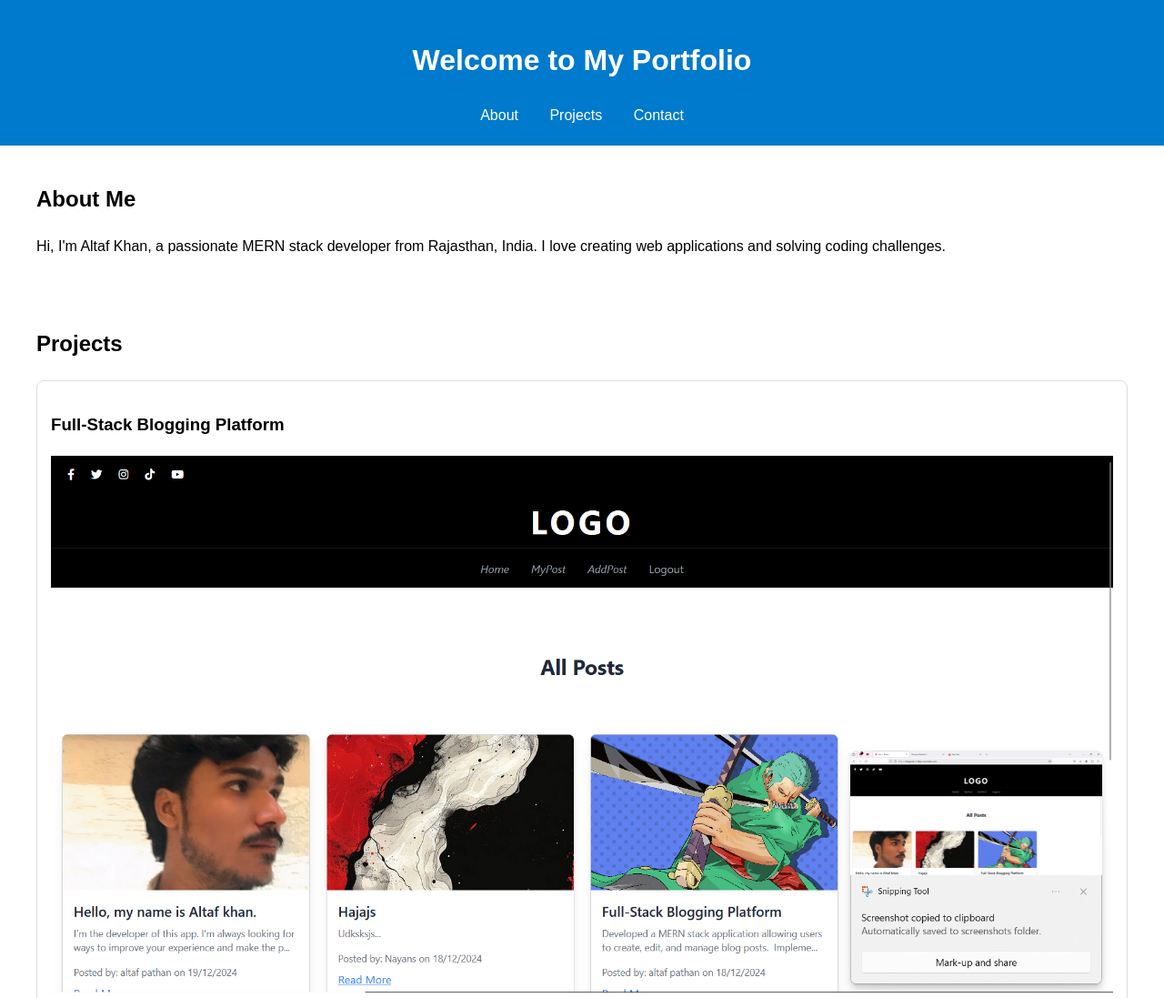
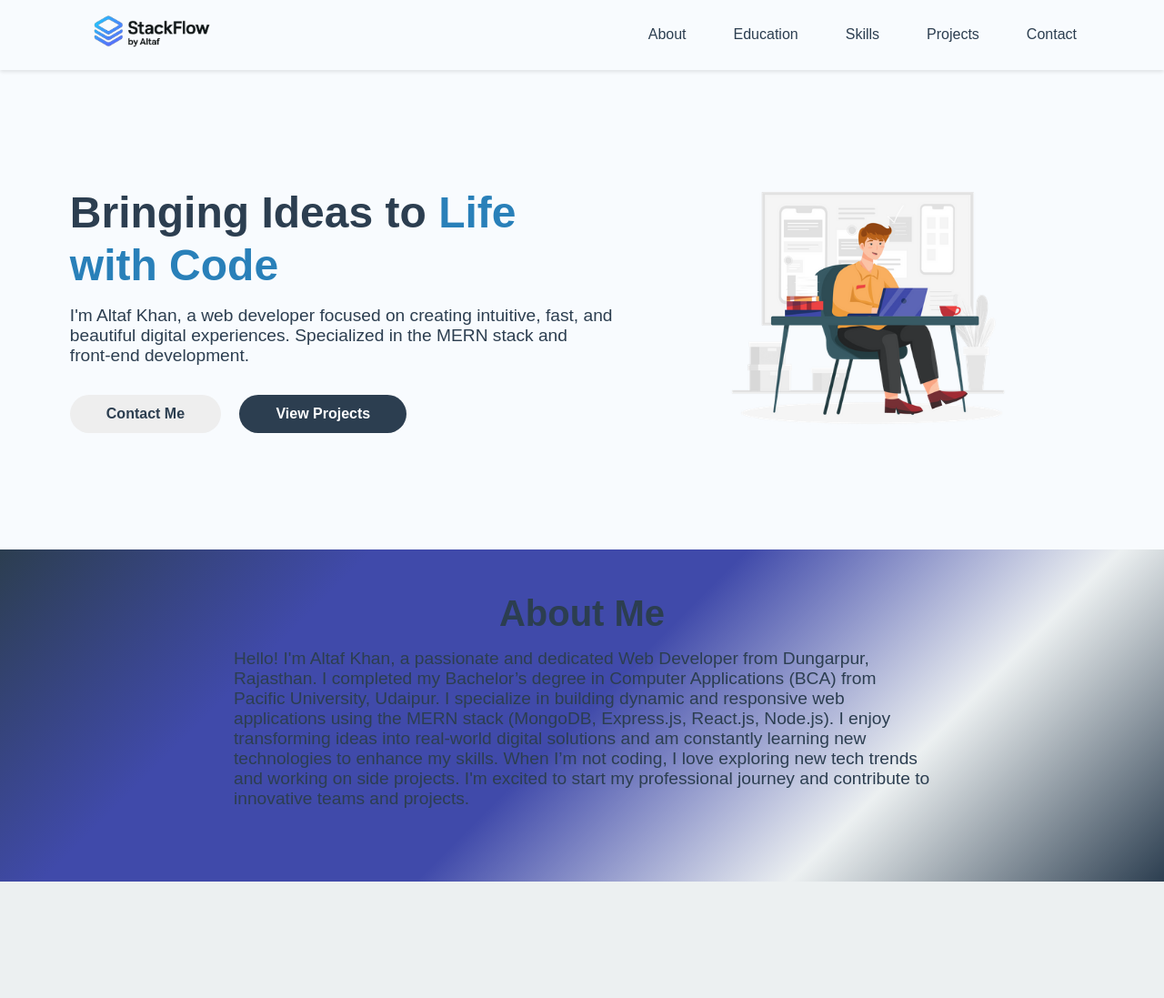
Before and after one commit to Altaf1k1P/portfolio, a plain HTML site: page index.html in a window 1280 px wide. Shown: the top 1097 px of the page at 91% size. After the commit the page ends 969 px from the top, so only its background shows below. Drawn offline with Linux system fonts and the light colour scheme.

Commit message:
add about and hero section

```diff
--- a/index.html
+++ b/index.html
@@ -3,123 +3,65 @@
 <head>
   <meta charset="UTF-8">
   <meta name="viewport" content="width=device-width, initial-scale=1.0">
-  <title>Personal Portfolio</title>
-  <style>
-    body {
-      font-family: Arial, sans-serif;
-      line-height: 1.6;
-      margin: 0;
-      padding: 0;
-    }
-    header {
-      background: #007acc;
-      color: #fff;
-      padding: 20px 0;
-      text-align: center;
-    }
-    nav a {
-      color: #fff;
-      text-decoration: none;
-      margin: 0 15px;
-    }
-    section {
-      padding: 20px;
-    }
-    .container {
-      max-width: 1200px;
-      margin: 0 auto;
-    }
-    .projects article {
-      border: 1px solid #ddd;
-      padding: 15px;
-      margin: 15px 0;
-      border-radius: 8px;
-    }
-    footer {
-      background: #333;
-      color: #fff;
-      text-align: center;
-      padding: 10px 0;
-    }
-  </style>
+  <title>Altaf Khan | Portfolio</title> <!-- You forgot the title, I added one -->
+  <link rel="stylesheet" href="style.css"> <!-- External CSS linked -->
 </head>
 <body>
 
-  <!-- Header -->
-  <header>
-    <h1>Welcome to My Portfolio</h1>
-    <nav>
-      <a href="#about">About</a>
-      <a href="#projects">Projects</a>
-      <a href="#contact">Contact</a>
-    </nav>
-  </header>
+  <!-- Navigation Bar -->
+  <nav>
+    <div class="container">
+      <a href="#" class="navbar-brand">
+        <img src="img/logo.PNG" alt="Logo" class="logo">
+      </a>
+      <div class="navbar-list">
+        <ul class="navbar-nav">
+          <li class="nav-item"><a href="#about">About</a></li>
+          <li class="nav-item"><a href="#education">Education</a></li>
+          <li class="nav-item"><a href="#skill">Skills</a></li>
+          <li class="nav-item"><a href="#project">Projects</a></li>
+          <li class="nav-item"><a href="#contact">Contact</a></li>
+        </ul>
+      </div>
+    </div>
+  </nav>
 
-  <!-- About Section -->
+  <!-- Main Content -->
   <main>
-    <section id="about">
-      <div class="container">
-        <h2>About Me</h2>
-        <p>
-          Hi, I'm Altaf Khan, a passionate MERN stack developer from Rajasthan, India. I love creating web applications and solving coding challenges.
+    <!-- Hero Section -->
+    <section class="hero-section">
+      <div class="hero-content">
+        <h1 class="hero-title">
+          Bringing Ideas to <span id="code">Life with Code</span>
+        </h1>
+        <p class="hero-description">
+          I'm Altaf Khan, a web developer focused on creating
+          intuitive, fast, and beautiful digital experiences.
+          Specialized in the MERN stack and front-end development.
         </p>
+        <a href="#contact" class="btn btn-secondary">Contact Me</a>
+        <a href="#project" class="btn">View Projects</a>
+      </div>
+      <div class="hero-banner">
+        <img src="img/hero-banner.webp" alt="Hero Banner"> <!-- Hero image -->
       </div>
     </section>
 
-    <!-- Projects Section -->
-    <section id="projects" class="projects">
+    <!-- About Section -->
+    <section class="about-section" id="about">
       <div class="container">
-        <h2>Projects</h2>
-
-        <!-- Project 1 -->
-        <article>
-          <h3>Full-Stack Blogging Platform</h3>
-          <picture>
-            <source srcset="/img/Screenshot 2024-12-31 170924.png" type="image/webp">
-            <img src="/img/Screenshot 2024-12-31 170924.png" alt="Screenshot of Todo App" width="100%">
-          </picture>
-          <p>Developed a MERN stack application allowing users to create, edit, and manage blog posts.
-
-            Implemented authentication using JWT for secure login.
-
-            Utilized Redux for state management and React Router for navigation.
-
-            Integrated MongoDB for database management.
-
-            Used Cloudinary and Multer for image uploads.
-
-            Styled the frontend using Tailwind CSS for clean and responsive UI</p>
-        </article>
-
-        <!-- Project 2 -->
-        <article>
-          <h3>todo App</h3>
-          <picture>
-            <source srcset="todo-app.webp" type="image/webp">
-            <img src="todo-app.jpg" alt="Screenshot of todo App" width="100%">
-          </picture>
-          <p>A simple and responsive todo list application to manage tasks efficiently.</p>
-        </article>
-      </div>
-    </section>
-
-    <!-- Contact Section -->
-    <section id="contact">
-      <div class="container">
-        <h2>Contact Me</h2>
-        <details>
-          <summary>Click to reveal contact details</summary>
-          <p>Email: altaf@example.com</p>
-          <p>Phone: +91-123-456-7890</p>
-        </details>
+        <h2 class="section-title">About Me</h2>
+        <p class="section-description">
+          Hello! I'm Altaf Khan, a passionate and dedicated Web Developer from Dungarpur, Rajasthan.
+          I completed my Bachelor’s degree in Computer Applications (BCA) from Pacific University, Udaipur.
+          I specialize in building dynamic and responsive web applications using the MERN stack (MongoDB, Express.js, React.js, Node.js).
+          I enjoy transforming ideas into real-world digital solutions and am constantly learning new technologies to enhance my skills.
+          When I’m not coding, I love exploring new tech trends and working on side projects.
+          I'm excited to start my professional journey and contribute to innovative teams and projects.
+        </p>
       </div>
     </section>
   </main>
 
-  <!-- Footer -->
-  <footer>
-    <p>© 2024 Altaf Khan. All rights reserved.</p>
-  </footer>
-
 </body>
 </html>
--- /dev/null
+++ b/style.css
@@ -0,0 +1,189 @@
+:root {
+    /* Theme Colors */
+    --light-mode-color: #2C3E50;
+    --primary-color: #f8fbfe;
+    --accent-color: #2980B9;
+    --highlight-color: #6DD5FA;
+    --neutral-color: #ECF0F1;
+    --dark-mode-color: #34495E;
+    --dark-accent-color: #2C3E50;
+    --btn-secondary-color: #eee;
+    --about-bg-color: #404AAA;
+  }
+
+  /* Reset and Base */
+  * {
+    margin: 0;
+    padding: 0;
+    box-sizing: border-box;
+  }
+
+  html {
+    scroll-behavior: smooth;
+  }
+
+  body {
+    font-family: 'Poppins', sans-serif;
+    background-color: var(--neutral-color);
+    color: var(--primary-color);
+  }
+
+  /* Navigation Bar */
+  nav {
+    position: sticky;
+    top: 0;
+    left: 0;
+    width: 100%;
+    z-index: 50;
+    background-color: var(--primary-color);
+    color: var(--neutral-color);
+    padding: 0.4rem 1rem;
+    text-align: center;
+    box-shadow: 0 2px 4px rgba(0, 0, 0, 0.1);
+  }
+
+  .container {
+    display: flex;
+    justify-content: space-between;
+    align-items: center;
+    padding: 0 4rem;
+  }
+
+  .navbar-brand {
+    display: flex;
+    align-items: center;
+  }
+
+  .navbar-brand img {
+    height: 64px;
+    width: auto;
+  }
+
+  .navbar-list {
+    display: flex;
+    justify-content: flex-end;
+    align-items: center;
+    gap: 20px;
+  }
+
+  .navbar-nav {
+    list-style: none;
+    display: flex;
+    gap: 20px;
+  }
+
+  .nav-item {
+    display: inline-block;
+  }
+
+  .navbar-nav a {
+    text-decoration: none;
+    color: var(--light-mode-color);
+    padding: 0.5rem 1rem;
+    transition: background-color 0.3s ease;
+  }
+
+  /* Main Content */
+  main {
+    background-color: var(--neutral-color);
+    color: var(--primary-color);
+    min-height: 100vh;
+  }
+
+  /* Hero Section */
+  .hero-section {
+    display: flex;
+    justify-content: space-between;
+    align-items: center;
+    flex-wrap: wrap;
+    padding: 6rem 6%;
+    background-color: var(--primary-color);
+    gap: 2rem;
+  }
+
+  .hero-content {
+    flex: 1 1 500px;
+    max-width: 600px;
+    text-align: left;
+  }
+
+  .hero-title {
+    font-size: 3rem;
+    margin-bottom: 1rem;
+    color: var(--light-mode-color);
+    line-height: 1.2;
+  }
+
+  #code {
+    color: var(--accent-color);
+  }
+
+  .hero-description {
+    font-size: 1.2rem;
+    margin-bottom: 2rem;
+    color: var(--light-mode-color);
+  }
+
+  .btn {
+    display: inline-block;
+    background: var(--light-mode-color);
+    color: #fff;
+    padding: 0.75rem 2.5rem;
+    margin-right: 1rem;
+    border-radius: 23px;
+    font-size: 1rem;
+    font-weight: 600;
+    text-decoration: none;
+    transition: background-color 0.3s ease, transform 0.3s ease;
+  }
+
+  .btn:hover {
+    background: var(--accent-color);
+    transform: translateY(-3px);
+  }
+
+  .btn-secondary {
+    background: var(--btn-secondary-color);
+    color: var(--light-mode-color);
+  }
+
+  .btn-secondary:hover {
+    color: var(--accent-color);
+  }
+
+  .hero-banner {
+    flex: 1 1 400px;
+    text-align: center;
+  }
+
+  .hero-banner img {
+    max-width: 100%;
+    height: auto;
+    border-radius: 1rem;
+  }
+
+  /* About Section */
+  .about-section {
+    padding: 3rem 6%;
+    background: linear-gradient(135deg,var(--dark-accent-color), var(--about-bg-color), var(--about-bg-color), var(--neutral-color),var(--dark-accent-color));
+  }
+
+  .about-section .container {
+    display: flex;
+    flex-direction: column;
+    justify-content: center;
+    align-items: center;
+    padding: 0 16%;
+  }
+
+  .about-section .container h2 {
+    font-size: 2.5rem;
+    color: var(--light-mode-color);
+    margin-bottom: 1rem;
+  }
+
+  .about-section .container p {
+    font-size: 1.2rem;
+    color: var(--light-mode-color);
+    margin-bottom: 2rem;
+  }
```
Also changed, not shown: img/ChatGPT Image Apr 26, 2025, 03_42_59 PM.png (added), img/Screenshot 2024-12-31 170924.png (deleted), img/hero-banner.webp (added), img/logo.PNG (added).
